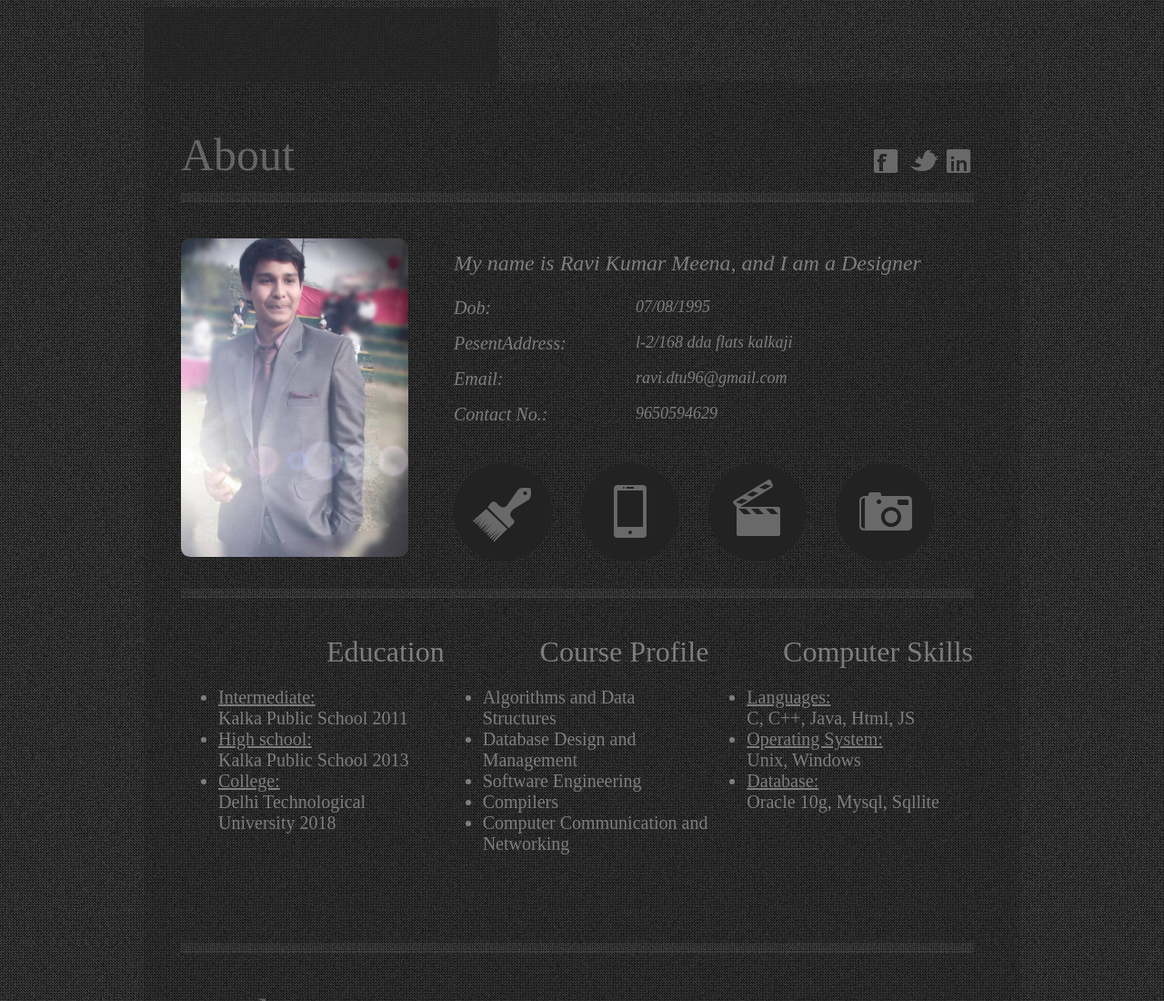
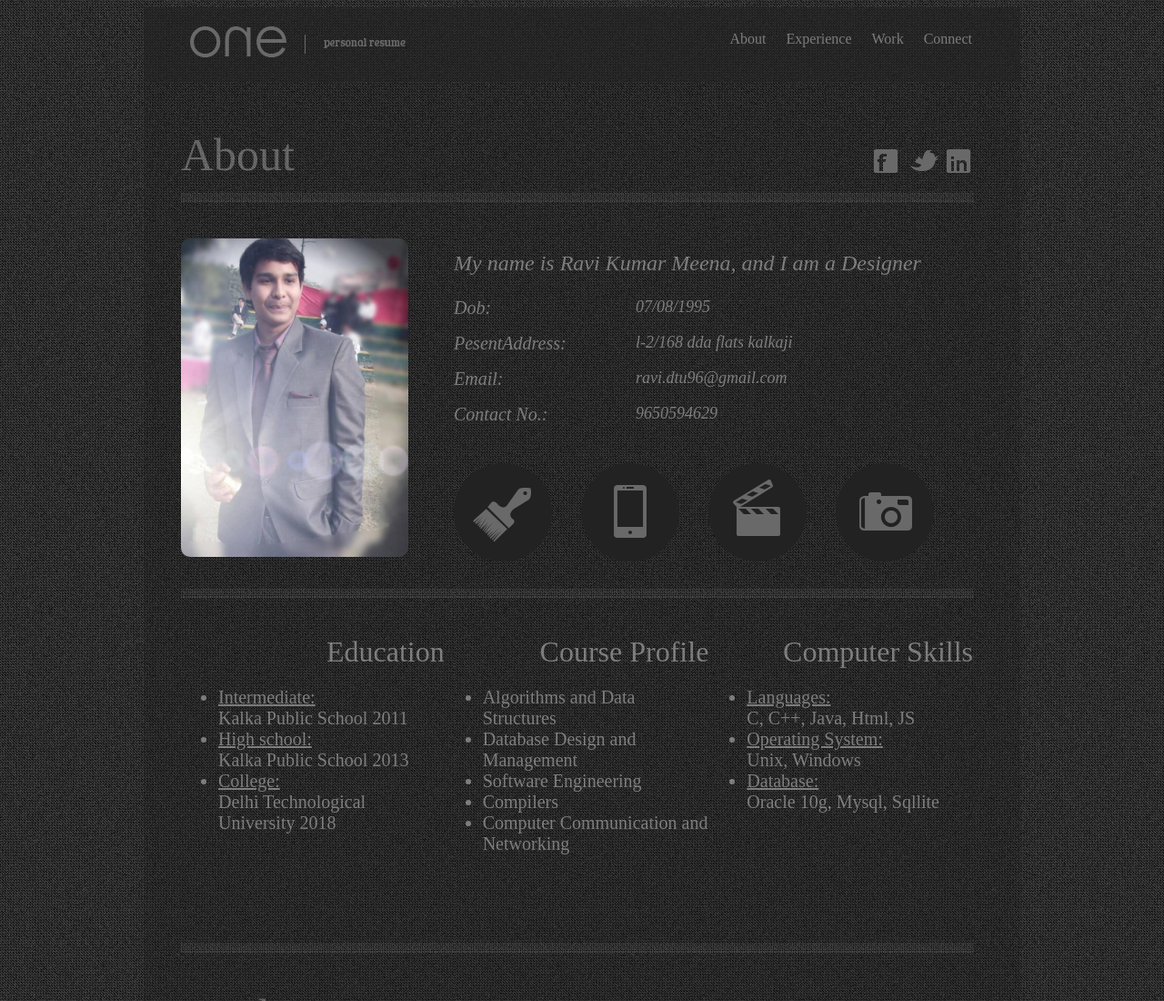
Before and after one commit to maroonface/maroonface.github.io, a plain HTML site: page asg 4/index.html in a window 1280 px wide. Shown: the top 1100 px of the page at 91% size. Drawn offline with Linux system fonts and the light colour scheme.

Commit message:
Asg 4 added with proprer

```diff
--- a/asg 4/perRes.css
+++ b/asg 4/perRes.css
@@ -8,7 +8,7 @@ body{
   padding: 1px;
   margin-right:150px;
   margin-left:150px;
-  display: inline-flex;
+
 }
 .leftone{
   background-image: url("images/logo.png");
@@ -17,7 +17,7 @@ body{
   margin-left:50px;
   height:34px;
   width:auto;
-  display: inline-flex;
+
 }
 .flex-top{ display:flex; justify-content:flex-end; margin-top:-47px; margin-right:50px;}
 .about{
```
